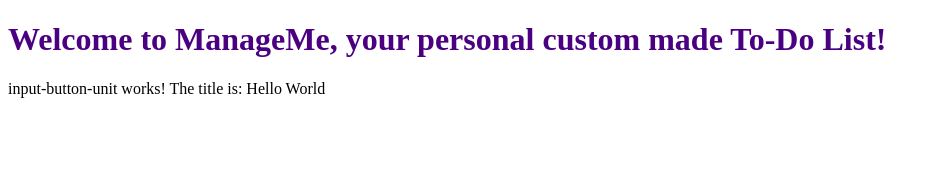
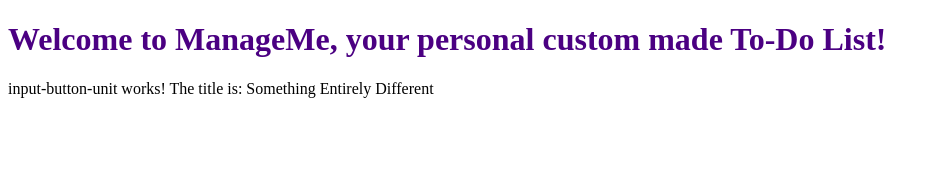
Before and after one commit to MackRoe/ToDo_Angular, an Angular app: page / in a window 1280 px wide. Shown: the top 170 px of the page, without its empty margins (0-939 px from the left). Built offline with nearby package versions, Linux system fonts and the light colour scheme.

Commit message:
create changeTitle method

```diff
--- a/src/app/input-button-unit/input-button-unit.component.ts
+++ b/src/app/input-button-unit/input-button-unit.component.ts
@@ -11,10 +11,21 @@
   styleUrls: ['./input-button-unit.component.scss']
 })
 export class InputButtonUnitComponent implements OnInit {
-  title = "Hello World";
-  constructor() { }
+  title = "Add An Item";
+  constructor() {
+    console.log('In constructor')
+    this.changeTitle('Something Entirely Different');
+  }
+
+  changeTitle(newTitle: string) {
+    this.title = newTitle;
+    console.log('Title changed to ' + this.title);
+  }
 
   ngOnInit(): void {
+    // this.title = 'Alternate Title';
+    // It was necessary to comment out the previous line to get the changeTitle method to work.
   }
+  // void is not included in the tutorial
 
 }
```
